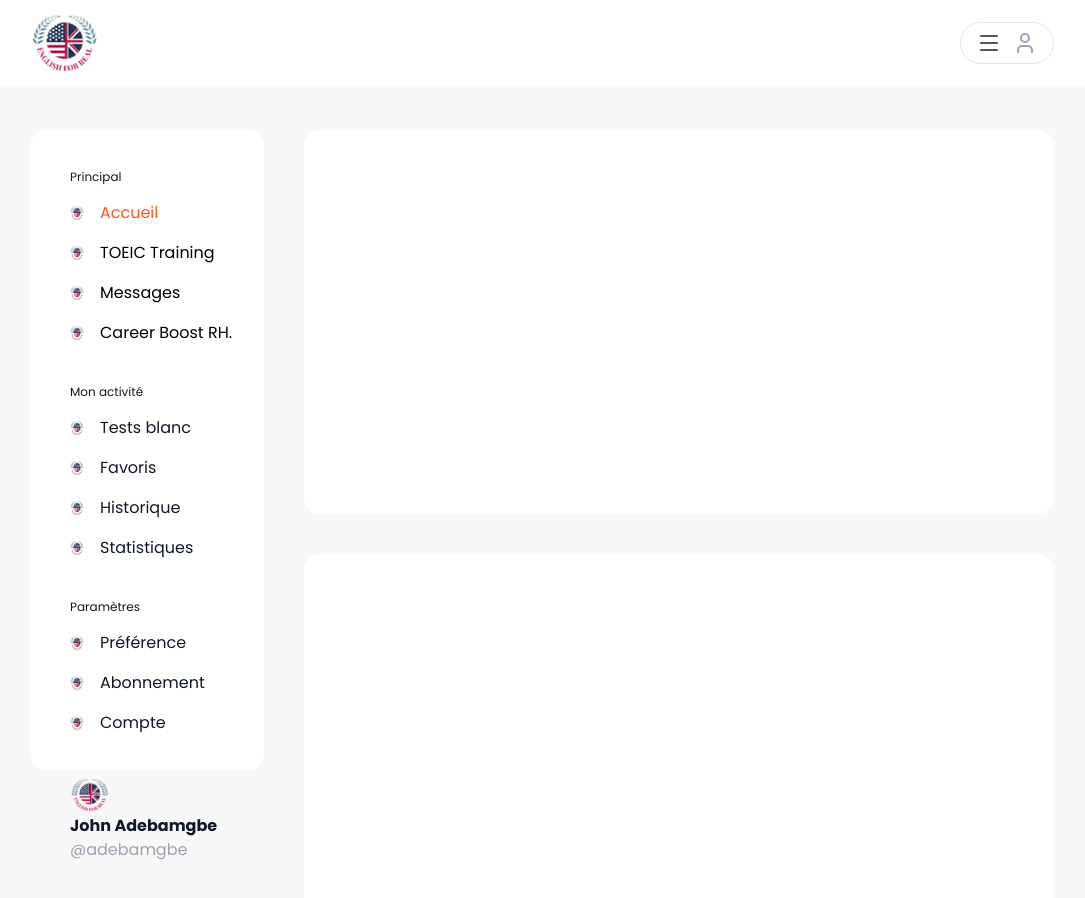
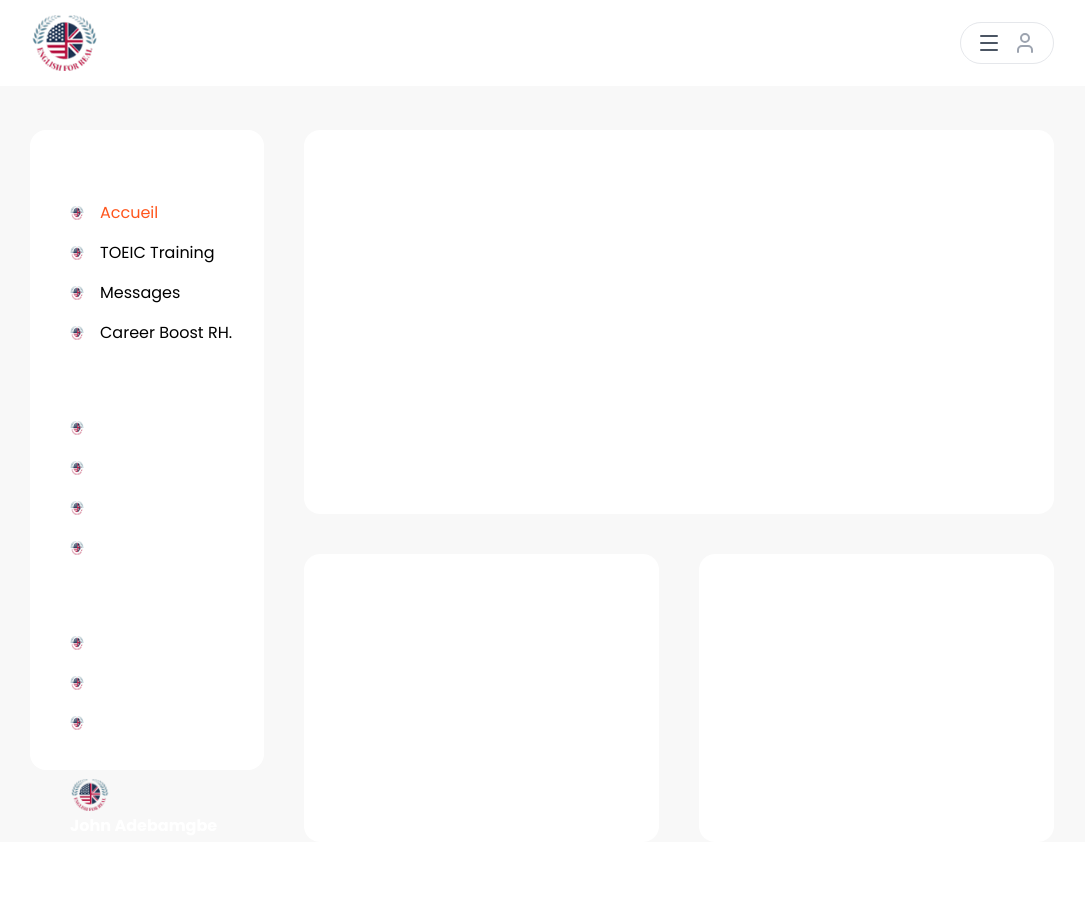
Before and after one commit to patson120/app-toeic, a Vue app: page /dashboard in a window 1280 px wide. Shown: the top 898 px of the page, without its empty margins (98-1183 px from the left). After the commit the page ends 842 px from the top, so only its background shows below. Built offline with nearby package versions, Linux system fonts and the light colour scheme; sample sign-in values are in the browser's storage; what vue3-google-login would draw is missing.

Commit message:
Mise à jour

```diff
--- a/src/components/layouts/home/Homepage.vue
+++ b/src/components/layouts/home/Homepage.vue
@@ -33,7 +33,10 @@
                 <SideMenuSection />
                 <div class="space-y-10 w-full">
                     <div class="h-96 bg-white rounded-2xl mb-10"></div>
-                    <div class="h-96 bg-white rounded-2xl"></div>
+                    <div class="grid grid-cols-2 gap-10">
+                      <div class="h-72 bg-white rounded-2xl"></div>
+                      <div class="h-72 bg-white rounded-2xl"></div>
+                    </div>
                 </div>
             </div>
         </div>
--- a/src/style.css
+++ b/src/style.css
@@ -21,7 +21,7 @@ html.dark {
   }
 
   body {
-    @apply bg-white text-gray-900;
+    @apply bg-white text-white;
   }
 
   .container {
```
